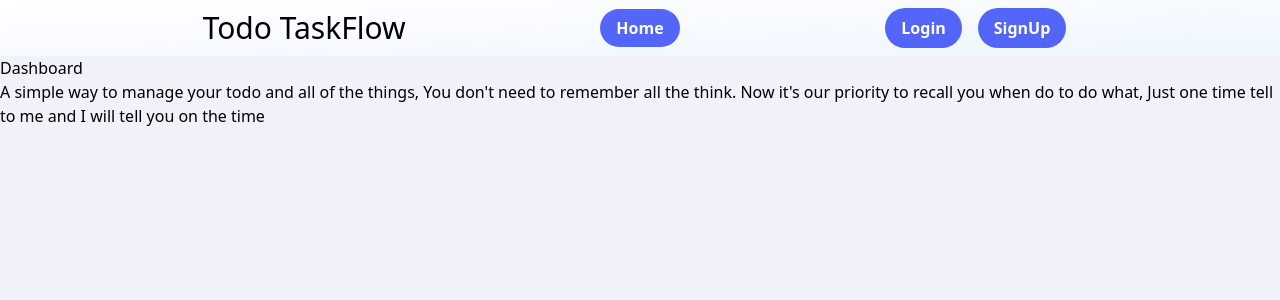
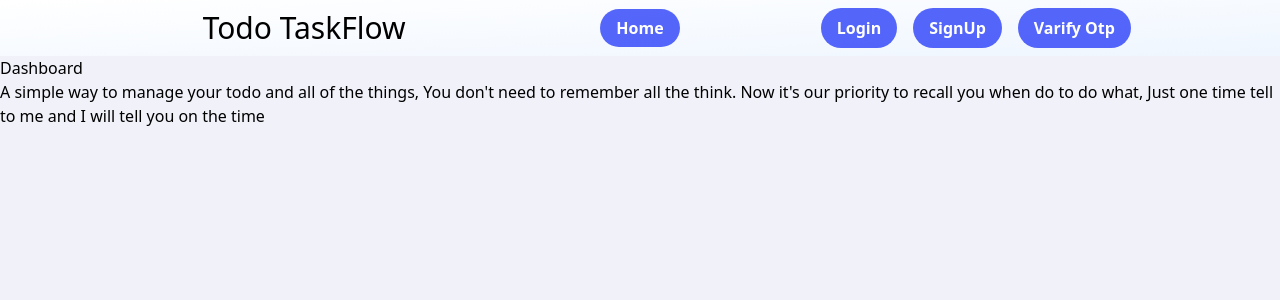
Before and after one commit to Vandana6261/todo-taskflow, a React app in the folder frontend/: page / in a window 1280 px wide. Shown: the top 300 px of the page. Built offline with nearby package versions, Linux system fonts and the light colour scheme; the HTML template or start-up script is replaced by a standard one.

Commit message:
feat:- create route for varifyOtp

```diff
--- a/frontend/src/pages/Landing.jsx
+++ b/frontend/src/pages/Landing.jsx
@@ -27,6 +27,11 @@ function Landing() {
             className='btn hoverBase border-none w-auto py-2 px-4  text-white font-semibold bg-[#0019f7a8] rounded-full hover:shadow-[0px_0px_20px_rgba(0,15,205,0.4)]'
             onClick={() => navigate("/signUp")}
           >SignUp</NavLink>
+          <NavLink
+            to="/signUp/varifyOtp"
+            className='btn hoverBase border-none w-auto py-2 px-4  text-white font-semibold bg-[#0019f7a8] rounded-full hover:shadow-[0px_0px_20px_rgba(0,15,205,0.4)]'
+            onClick={() => navigate("/varifyOtp")}
+          >Varify Otp</NavLink>
         </div>
       </div>
       <Outlet />
```
